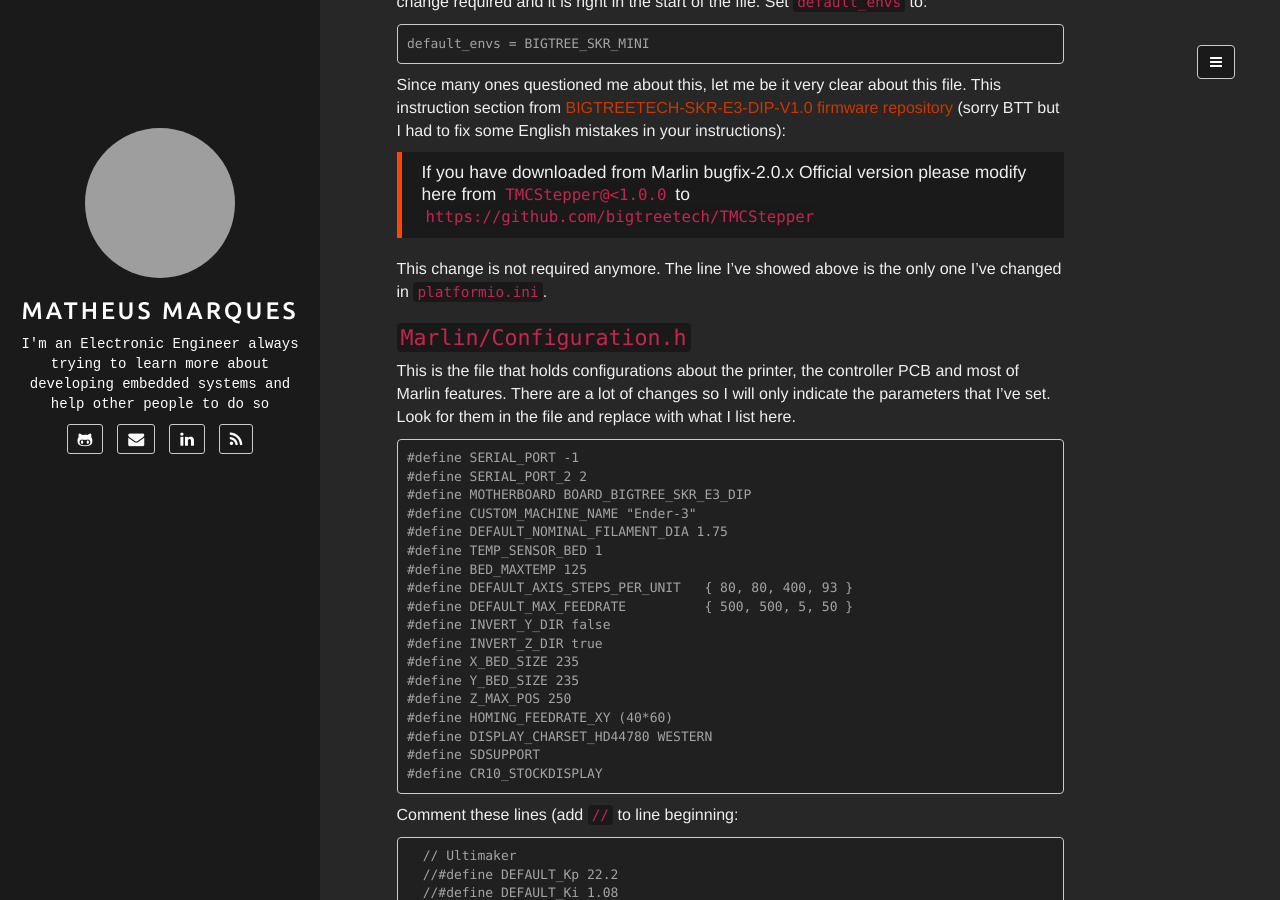
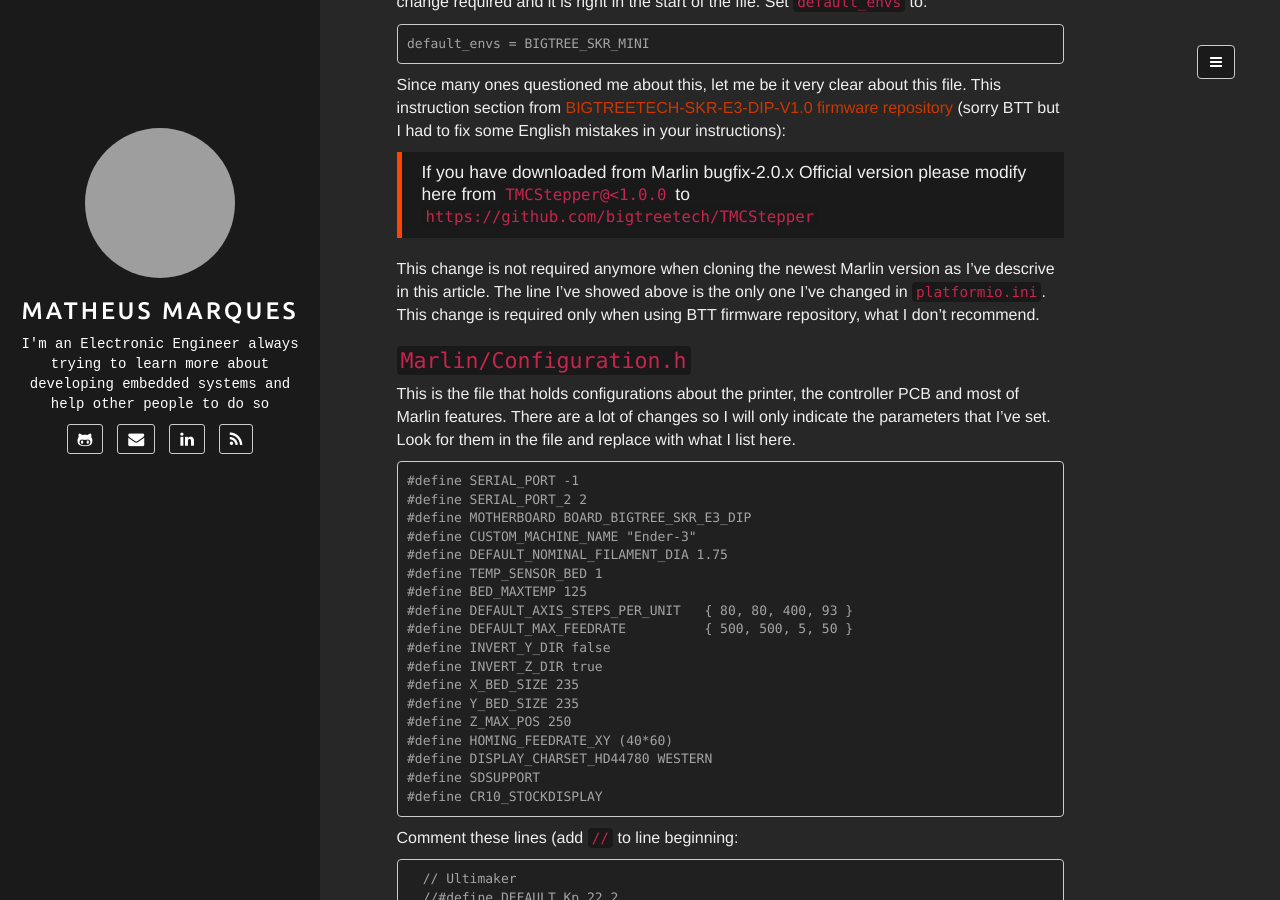
Before and after one commit to matheusmbar/matheusmbar.github.io, a Jekyll site: the page built from _posts/2019-08-18-SKR_E3_DIP_firmware.md, in a window 1280 px wide and 900 px high, scrolled down 3241 px. Built offline with Jekyll 4.4.1, drawn with Linux system fonts in a browser that asks for light colours; emoji names are drawn with the system emoji font; comment, search, counter and statistics services are not loaded; grey boxes are pictures that could not be loaded.

Commit message:
added EVEN MORE info about platform.ini

```diff
--- a/_posts/2019-08-18-SKR_E3_DIP_firmware.md
+++ b/_posts/2019-08-18-SKR_E3_DIP_firmware.md
@@ -93,7 +93,7 @@ Since many ones questioned me about this, let me be it very clear about this fil
 
 >  If you have downloaded from Marlin bugfix-2.0.x Official version please modify here from `TMCStepper@<1.0.0` to `https://github.com/bigtreetech/TMCStepper`
 
-This change is not required anymore. The line I've showed above is the only one I've changed in `platformio.ini`.
+This change is not required anymore when cloning the newest Marlin version as I've descrive in this article. The line I've showed above is the only one I've changed in `platformio.ini`. This change is required only when using BTT firmware repository, what I don't recommend.
 
 ### `Marlin/Configuration.h`
 
```
